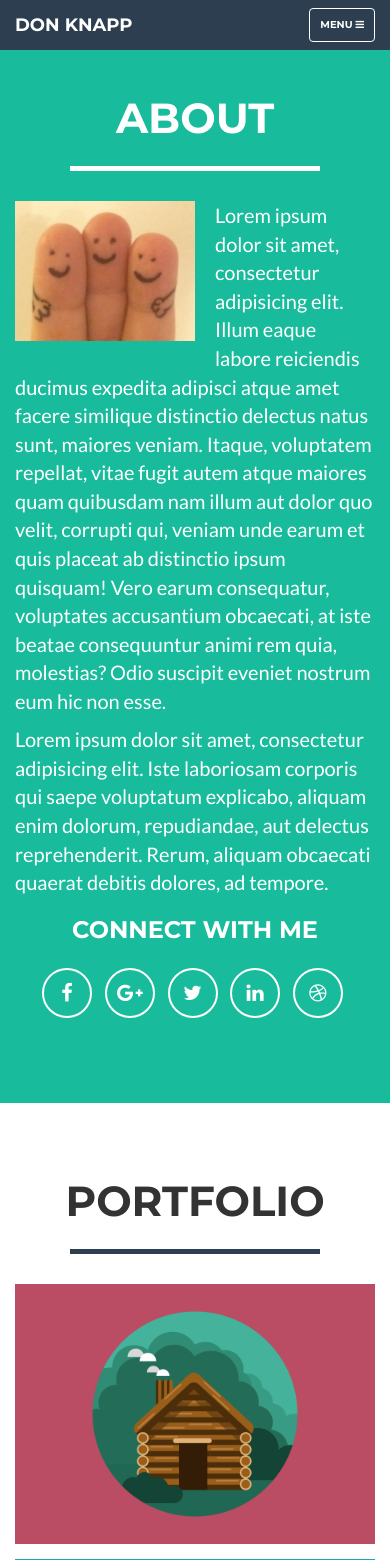
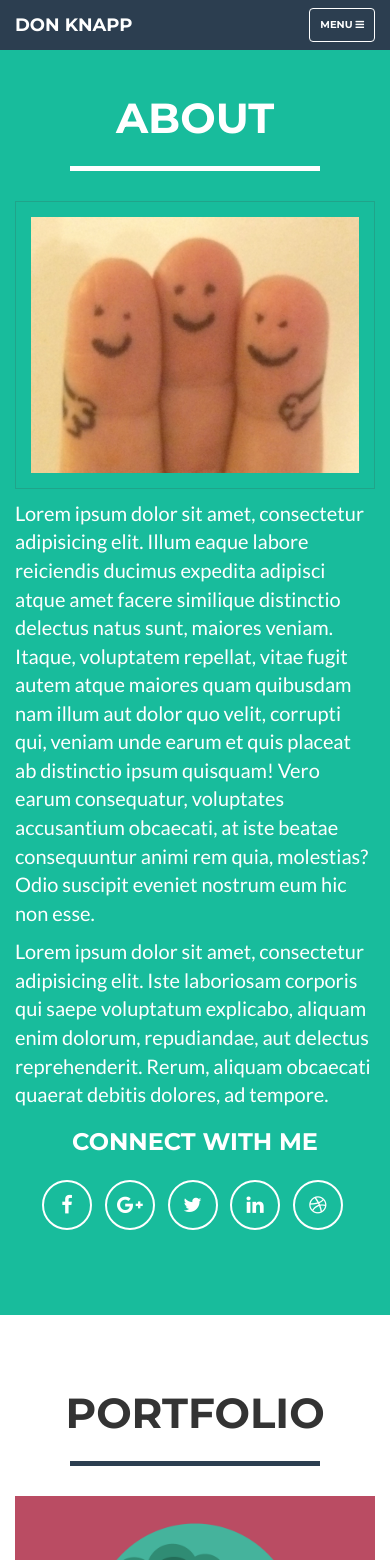
Before and after one commit to dknapp2000/Bootstrap-Portfolio, a PHP site: page / in a window 390 px wide. Shown: the top 1560 px of the page. Run offline with PHP 8.4, Linux system fonts and the light colour scheme; some libraries are stand-ins or nearby versions.

Commit message:
Cleaning up code and added a media break

```diff
--- a/css/style.css
+++ b/css/style.css
@@ -9,3 +9,15 @@
 #about {
 	margin-top: 10px;
 }
+
+@media screen and ( max-width: 600px ) {
+
+	#thegang {
+		width: 100%;
+		padding: 15px;
+		border: 1px solid rgba(68, 68, 68, 0.2);
+		margin-right: 0px;
+	}
+}
+
+/* sm=768 and less md=991 lg=1200 and moore*/
--- a/index.html
+++ b/index.html
@@ -22,13 +22,6 @@
     <link href="https://fonts.googleapis.com/css?family=Montserrat:400,700" rel="stylesheet" type="text/css">
     <link href="https://fonts.googleapis.com/css?family=Lato:400,700,400italic,700italic" rel="stylesheet" type="text/css">
     <link rel="stylesheet" href="css/style.css">
-
-    <!-- HTML5 Shim and Respond.js IE8 support of HTML5 elements and media queries -->
-    <!-- WARNING: Respond.js doesn't work if you view the page via file:// -->
-    <!--[if lt IE 9]>
-        <script src="https://oss.maxcdn.com/libs/html5shiv/3.7.0/html5shiv.js"></script>
-        <script src="https://oss.maxcdn.com/libs/respond.js/1.4.2/respond.min.js"></script>
-    <![endif]-->
 
 </head>
 
@@ -67,38 +60,22 @@
         <!-- /.container-fluid -->
     </nav>
 
-    <!-- Header -->
-<!--     <header>
-        <div class="container">
-            <div class="row">
-                <div class="col-lg-12">
-                    <img class="img-responsive" src="img/profile.png" alt="">
-                    <div class="intro-text">
-                        <span class="name">Start Bootstrap</span>
-                        <hr class="star-light">
-                        <span class="skills">Web Developer - Graphic Artist - User Experience Designer</span>
-                    </div>
-                </div>
-            </div>
-        </div>
-    </header> -->
-
     <!-- About Section -->
     <section class="success" id="about">
         <div class="container">
             <div class="row">
-                <div class="col-lg-12 text-center">
+                <div class="col-md-12 text-center">
                     <h2 id="about">About</h2>
                     <hr class="star-light">
                 </div>
             </div>
             <div class="row">
-                <div class="col-lg-7">
+                <div class="col-md-7">
                     <img class="img-responsive" src="img/TheGang.jpg" alt="" id="thegang">
                     <p>Lorem ipsum dolor sit amet, consectetur adipisicing elit. Illum eaque labore reiciendis ducimus expedita adipisci atque amet facere similique distinctio delectus natus sunt, maiores veniam. Itaque, voluptatem repellat, vitae fugit autem atque maiores quam quibusdam nam illum aut dolor quo velit, corrupti qui, veniam unde earum et quis placeat ab distinctio ipsum quisquam! Vero earum consequatur, voluptates accusantium obcaecati, at iste beatae consequuntur animi rem quia, molestias? Odio suscipit eveniet nostrum eum hic non esse.</p>
                     <p>Lorem ipsum dolor sit amet, consectetur adipisicing elit. Iste laboriosam corporis qui saepe voluptatum explicabo, aliquam enim dolorum, repudiandae, aut delectus reprehenderit. Rerum, aliquam obcaecati quaerat debitis dolores, ad tempore.</p>
                 </div>
-                <div class="col-lg-5 text-center">
+                <div class="col-md-5 text-center">
                     <h3>Connect with me</h3>
                     <ul class="list-inline">
                         <li>
@@ -118,7 +95,7 @@
                         </li>
                     </ul>
                 </div>
-<!--                 <div class="col-lg-10 col-lg-offset-2 text-center">
+<!--                 <div class="col-md-10 col-md-offset-2 text-center">
                     <a href="#" class="btn btn-lg btn-outline">
                         <i class="fa fa-download"></i> Download Theme
                     </a>
@@ -131,7 +108,7 @@
     <section id="portfolio">
         <div class="container">
             <div class="row">
-                <div class="col-lg-12 text-center">
+                <div class="col-md-12 text-center">
                     <h2>Portfolio</h2>
                     <hr class="star-primary">
                 </div>
@@ -141,7 +118,7 @@
                     <a href="#portfolioModal1" class="portfolio-link" data-toggle="modal">
                         <div class="caption">
                             <div class="caption-content">
-                                <i class="fa fa-search-plus fa-3x"></i>
+                                <i class="fa fa-search-plus fa-3x">Hazah!</i>
                             </div>
                         </div>
                         <img src="img/portfolio/cabin.png" class="img-responsive" alt="">
@@ -201,42 +178,17 @@
         </div>
     </section>
 
-    <!-- About Section -->
-<!--     <section class="success" id="about">
-        <div class="container">
-            <div class="row">
-                <div class="col-lg-12 text-center">
-                    <h2>About</h2>
-                    <hr class="star-light">
-                </div>
-            </div>
-            <div class="row">
-                <div class="col-lg-4 col-lg-offset-2">
-                    <p>Freelancer is a free bootstrap theme created by Start Bootstrap. The download includes the complete source files including HTML, CSS, and JavaScript as well as optional LESS stylesheets for easy customization.</p>
-                </div>
-                <div class="col-lg-4">
-                    <p>Whether you're a student looking to showcase your work, a professional looking to attract clients, or a graphic artist looking to share your projects, this template is the perfect starting point!</p>
-                </div>
-                <div class="col-lg-8 col-lg-offset-2 text-center">
-                    <a href="#" class="btn btn-lg btn-outline">
-                        <i class="fa fa-download"></i> Download Theme
-                    </a>
-                </div>
-            </div>
-        </div>
-    </section> -->
-
     <!-- Contact Section -->
     <section id="contact">
         <div class="container">
             <div class="row">
-                <div class="col-lg-12 text-center">
+                <div class="col-md-12 text-center">
                     <h2>Contact Me</h2>
                     <hr class="star-primary">
                 </div>
             </div>
             <div class="row">
-                <div class="col-lg-8 col-lg-offset-2">
+                <div class="col-md-8 col-md-offset-2">
                     <!-- To configure the contact form email address, go to mail/contact_me.php and update the email address in the PHP file on line 19. -->
                     <!-- The form should work on most web servers, but if the form is not working you may need to configure your web server differently. -->
                     <form name="sentMessage" id="contactForm" novalidate>
@@ -321,7 +273,7 @@
         <div class="footer-below">
             <div class="container">
                 <div class="row">
-                    <div class="col-lg-12">
+                    <div class="col-md-12">
                         Copyright &copy; Don Knapp 2016
                     </div>
                 </div>
@@ -347,7 +299,7 @@
             </div>
             <div class="container">
                 <div class="row">
-                    <div class="col-lg-8 col-lg-offset-2">
+                    <div class="col-md-8 col-md-offset-2">
                         <div class="modal-body">
                             <h2>Project Title</h2>
                             <hr class="star-primary">
@@ -384,7 +336,7 @@
             </div>
             <div class="container">
                 <div class="row">
-                    <div class="col-lg-8 col-lg-offset-2">
+                    <div class="col-md-8 col-md-offset-2">
                         <div class="modal-body">
                             <h2>Project Title</h2>
                             <hr class="star-primary">
@@ -421,7 +373,7 @@
             </div>
             <div class="container">
                 <div class="row">
-                    <div class="col-lg-8 col-lg-offset-2">
+                    <div class="col-md-8 col-md-offset-2">
                         <div class="modal-body">
                             <h2>Project Title</h2>
                             <hr class="star-primary">
@@ -458,7 +410,7 @@
             </div>
             <div class="container">
                 <div class="row">
-                    <div class="col-lg-8 col-lg-offset-2">
+                    <div class="col-md-8 col-md-offset-2">
                         <div class="modal-body">
                             <h2>Project Title</h2>
                             <hr class="star-primary">
@@ -495,7 +447,7 @@
             </div>
             <div class="container">
                 <div class="row">
-                    <div class="col-lg-8 col-lg-offset-2">
+                    <div class="col-md-8 col-md-offset-2">
                         <div class="modal-body">
                             <h2>Project Title</h2>
                             <hr class="star-primary">
@@ -532,7 +484,7 @@
             </div>
             <div class="container">
                 <div class="row">
-                    <div class="col-lg-8 col-lg-offset-2">
+                    <div class="col-md-8 col-md-offset-2">
                         <div class="modal-body">
                             <h2>Project Title</h2>
                             <hr class="star-primary">
```
